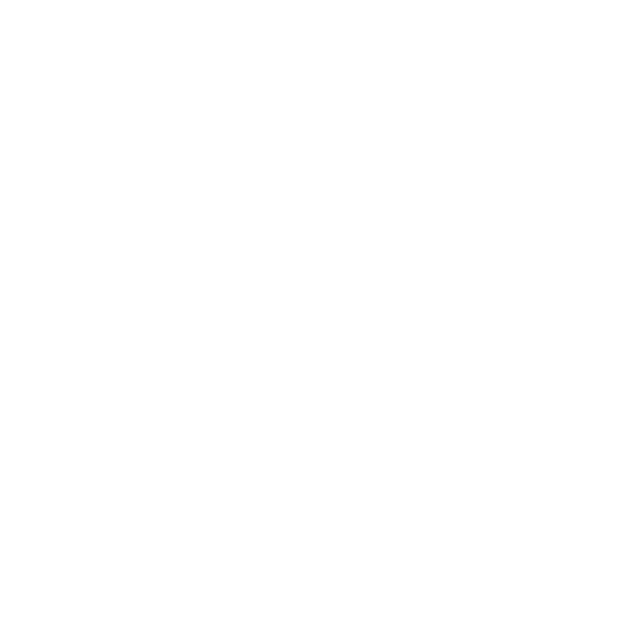
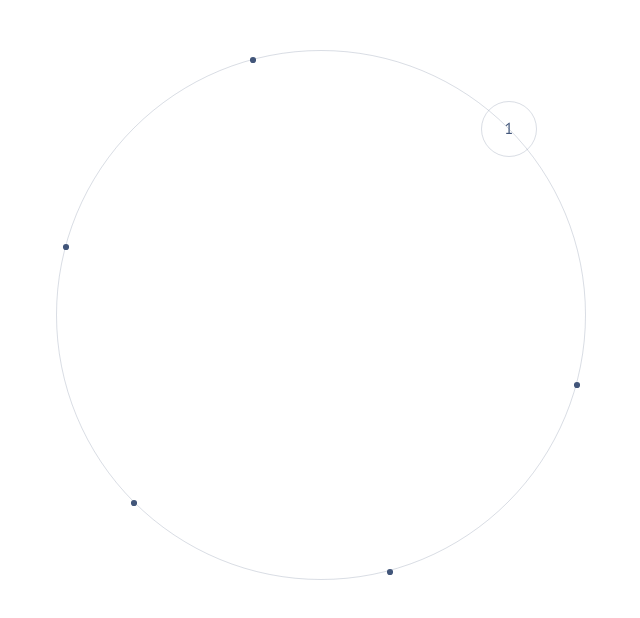
Before and after one commit to FeleRoy/timeline-slider, a React app: page / in a window 1280 px wide. Shown: the top 618 px of the page, without its empty margins (312-952 px from the left). Built offline with nearby package versions, Linux system fonts and the light colour scheme.

Commit message:
feat: добавил компонент с кнопками

```diff
--- a/package.json
+++ b/package.json
@@ -35,6 +35,7 @@
     "style-loader": "^4.0.0",
     "ts-loader": "^9.5.4",
     "ts-node": "^10.9.2",
+    "typed-scss-modules": "^8.1.1",
     "typescript": "^5.9.2",
     "webpack": "^5.101.3",
     "webpack-cli": "^6.0.1",
--- a/src/pages/HistoryPage/HistoryPage.tsx
+++ b/src/pages/HistoryPage/HistoryPage.tsx
@@ -5,7 +5,11 @@
 interface HistoryPageProps {}
 
 const HistoryPage: React.FC<HistoryPageProps> = ({}) => {
-  return <></>;
+  return (
+    <>
+      <CircleButtons></CircleButtons>
+    </>
+  );
 };
 
 export default HistoryPage;
--- a/src/shared/ui/CircleButtons/CircleButtons.module.scss
+++ b/src/shared/ui/CircleButtons/CircleButtons.module.scss
@@ -0,0 +1,29 @@
+@use "@/styles/variables.scss";
+
+.circle {
+  position: relative;
+  margin: 50px auto;
+  display: flex;
+  justify-content: center;
+  align-items: center;
+  border: 1px solid rgba(variables.$main-color, 20%);
+  border-radius: 50%;
+
+  &__button {
+    position: absolute;
+    color: variables.$main-color;
+    width: 56px;
+    height: 56px;
+    border-radius: 50%;
+    border: 1px solid rgba(variables.$main-color, 20%);
+    background-color: variables.$main-color;
+    font-size: 16px;
+    cursor: pointer;
+    transition: background-color 0.5s;
+
+    &:hover {
+      background-color: transparent;
+      transition: background-color 0.5s;
+    }
+  }
+}
--- a/src/shared/ui/CircleButtons/CircleButtons.tsx
+++ b/src/shared/ui/CircleButtons/CircleButtons.tsx
@@ -1,12 +1,130 @@
 import React, { useCallback, useEffect, useRef, useState } from "react";
+import style from "./CircleButtons.module.scss";
 import { gsap } from "gsap";
 
 interface CircleButtonsProps {
+  buttons?: string[]; // от 2 до 6
+  radius?: number;
+  rotationDuration?: number;
+  buttonSize?: number;
+  startAngle?: number;
 }
 
+//===============Эффекты на кнопку===========
+const activeEffect = (btn: HTMLButtonElement) => {
+  gsap.to(btn, {
+    backgroundColor: "transparent",
+    duration: 0.1,
+  });
+  gsap.to(btn, { scale: 1, duration: 0.5 });
+};
 
-const CircleButtons: React.FC<CircleButtonsProps> = ({}) => {
-    return(<></>);
+const inactiveEffect = (btn: HTMLButtonElement) => {
+  gsap.to(btn, {
+    backgroundColor: "#42567A",
+    duration: 0.1,
+  });
+  gsap.to(btn, { scale: 0.11, duration: 0.5 });
+};
+//===============Эффекты на кнопку===========
+
+const CircleButtons: React.FC<CircleButtonsProps> = ({
+  buttons = ["1", "2", "3", "4", "5", "6"],
+  radius = 265,
+  rotationDuration = 0.8,
+  buttonSize = 56,
+  startAngle = -Math.PI / 4
+}) => {
+  if (buttons.length < 2 || buttons.length > 6) {
+    throw new Error("количество кнопок от 2 до 6");
+  }
+
+  const containerRef = useRef<HTMLDivElement>(null);
+  const buttonsRef = useRef<(HTMLButtonElement | null)[]>([]);
+  const angleStep = (2 * Math.PI) / buttons.length;
+  const [activeIndex, setActiveIndex] = useState(0);
+
+  useEffect(() => {
+    if (buttonsRef.current[activeIndex] && activeIndex != null) {
+      gsap.set(buttonsRef.current[activeIndex], {
+        scale: 1,
+        backgroundColor: "transparent",
+      });
+    }
+  }, []);
+
+  const setButtonRef = useCallback(
+    (index: number) => (el: HTMLButtonElement | null) => {
+      buttonsRef.current[index] = el;
+    },
+    []
+  );
+
+  //===============обработчики для кнопок===============
+  const handleMouseEnter = (index: number) => {
+    activeEffect(buttonsRef.current[index]);
+  };
+
+  const handleMouseLeave = (index: number) => {
+    if (index != activeIndex) {
+      inactiveEffect(buttonsRef.current[index]);
+    }
+  };
+
+  const handleButtonClick = (clickedIndex: number) => {
+    if (activeIndex !== null && activeIndex !== clickedIndex) {
+      inactiveEffect(buttonsRef.current[activeIndex]);
+    }
+
+    const targetAngle =
+      ((((clickedIndex + 1) * (angleStep) * 180) / Math.PI) % 360) + startAngle * 180 / Math.PI;
+    gsap.to(containerRef.current, {
+      rotation: -targetAngle,
+      duration: rotationDuration,
+      ease: "power2.inOut",
+    });
+
+    buttonsRef.current.forEach((element) => {
+      if (element) {
+        gsap.to(element, {
+          rotation: targetAngle,
+          duration: rotationDuration,
+          ease: "power2.inOut",
+        });
+      }
+    });
+    setActiveIndex(clickedIndex);
+  };
+  //===============обработчики для кнопок===============
+
+  return (
+    <div
+      className={style.circle}
+      ref={containerRef}
+      style={{ width: `${radius * 2}px`, height: `${radius * 2}px` }}
+    >
+      {buttons.map((button, index) => {
+        const angle = index * angleStep + startAngle;
+        const x = radius * Math.cos(angle) + radius - buttonSize / 2 ;
+        const y = radius * Math.sin(angle) + radius - buttonSize / 2 ;
+        return (
+          <button
+            key={index}
+            ref={setButtonRef(index)}
+            onClick={() => {
+              handleButtonClick(index);
+            }}
+            onMouseEnter={() => handleMouseEnter(index)}
+            onMouseLeave={() => handleMouseLeave(index)}
+            className={style.circle__button}
+            style={{ left: `${x}px`, top: `${y}px`, transform: "scale(0.11)" }}
+          >
+            {button}
+          </button>
+        );
+      })}
+    </div>
+  );
 };
 
 export default CircleButtons;
--- a/src/styles/variables.scss
+++ b/src/styles/variables.scss
@@ -10,3 +10,5 @@
 $date-color-second: #EF5DA8;
 
 $small-circle-color: rgba(#303E58, 50%);
+
+$background-color: white;
```
Also changed, not shown: 1 other file (tests, documents, lock files or other folders).
